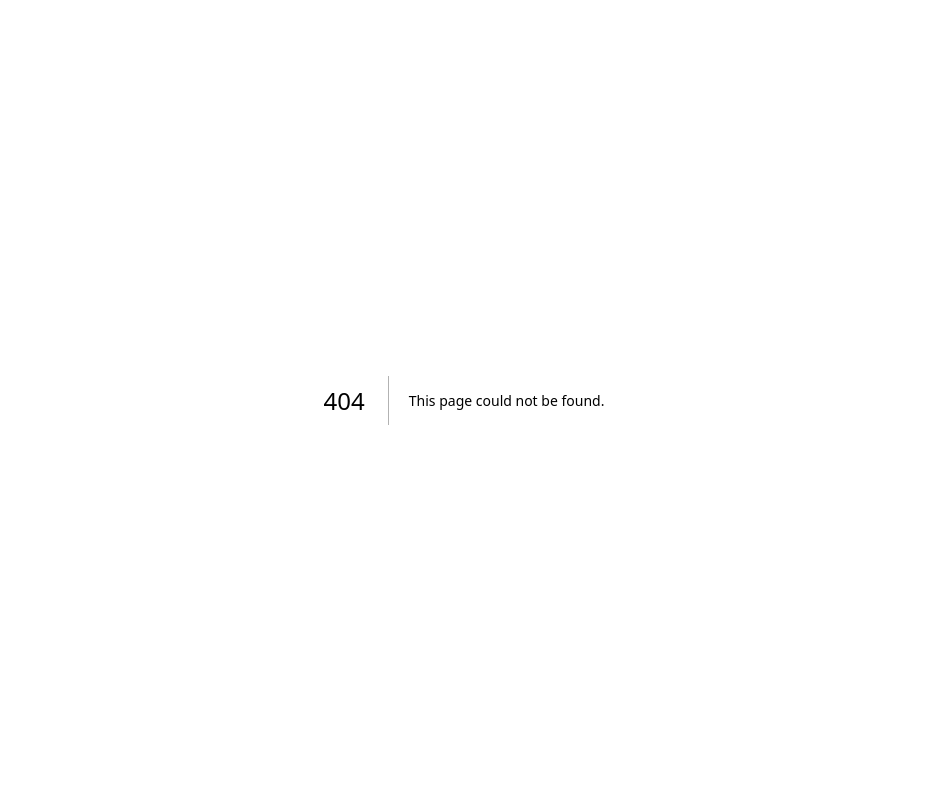
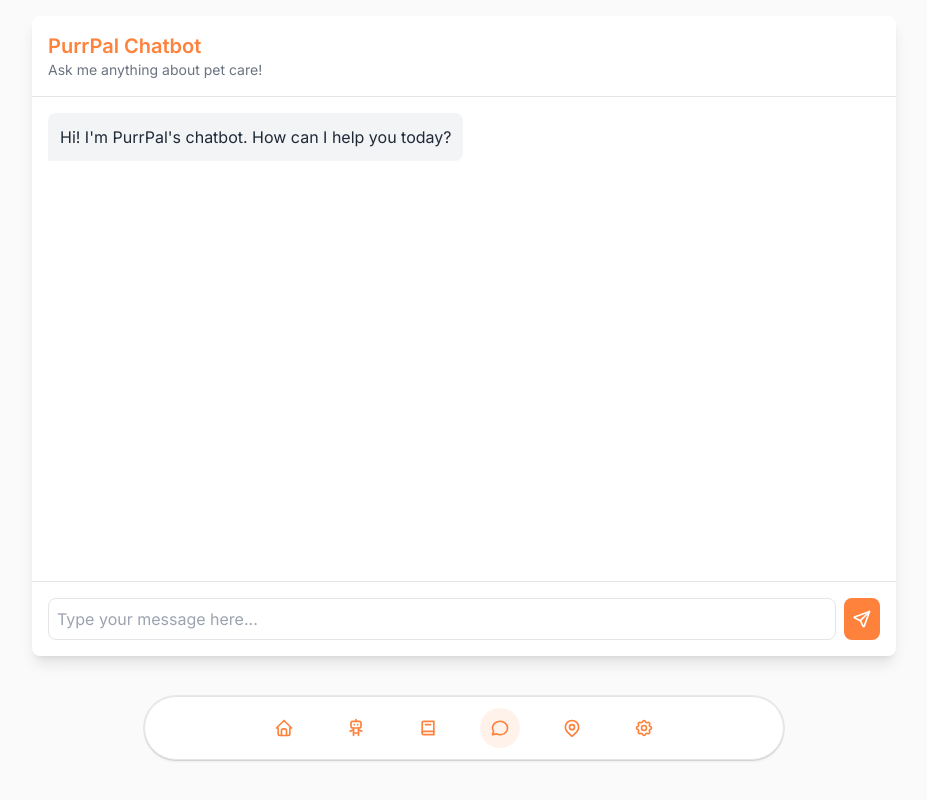
Before and after one commit to Hidayattt24/PURRPAL, a Next.js app in the folder frontend/: page /main/chatbot in a window 1280 px wide. Before the commit this address had no page. Shown: the whole page, without its empty margins (176-1103 px from the left). Built offline with nearby package versions, Linux system fonts and the light colour scheme.

Commit message:
feat : add navbar chabot

```diff
--- /dev/null
+++ b/frontend/src/app/main/chatbot/page.tsx
@@ -0,0 +1,82 @@
+"use client";
+
+import { useState } from "react";
+import { IconSend } from "@tabler/icons-react";
+
+export default function ChatbotPage() {
+  const [messages, setMessages] = useState<Array<{ text: string; isUser: boolean }>>([
+    { text: "Hi! I'm PurrPal's chatbot. How can I help you today?", isUser: false },
+  ]);
+  const [inputMessage, setInputMessage] = useState("");
+
+  const handleSendMessage = async () => {
+    if (!inputMessage.trim()) return;
+
+    // Add user message
+    setMessages((prev) => [...prev, { text: inputMessage, isUser: true }]);
+
+    // Clear input
+    setInputMessage("");
+
+    // TODO: Add actual chatbot integration here
+    // For now, we'll just add a mock response
+    setTimeout(() => {
+      setMessages((prev) => [
+        ...prev,
+        { text: "Thanks for your message! Our chatbot integration is coming soon.", isUser: false },
+      ]);
+    }, 1000);
+  };
+
+  return (
+    <div className="container mx-auto max-w-4xl p-4">
+      <div className="bg-white rounded-lg shadow-lg min-h-[80vh] flex flex-col">
+        {/* Chat header */}
+        <div className="p-4 border-b">
+          <h1 className="text-xl font-semibold text-[#FF823C]">PurrPal Chatbot</h1>
+          <p className="text-sm text-gray-500">Ask me anything about pet care!</p>
+        </div>
+
+        {/* Chat messages */}
+        <div className="flex-1 p-4 overflow-y-auto space-y-4">
+          {messages.map((message, index) => (
+            <div
+              key={index}
+              className={`flex ${message.isUser ? "justify-end" : "justify-start"}`}
+            >
+              <div
+                className={`max-w-[80%] p-3 rounded-lg ${
+                  message.isUser
+                    ? "bg-[#FF823C] text-white rounded-br-none"
+                    : "bg-gray-100 text-gray-800 rounded-bl-none"
+                }`}
+              >
+                {message.text}
+              </div>
+            </div>
+          ))}
+        </div>
+
+        {/* Chat input */}
+        <div className="p-4 border-t">
+          <div className="flex gap-2">
+            <input
+              type="text"
+              value={inputMessage}
+              onChange={(e) => setInputMessage(e.target.value)}
+              onKeyPress={(e) => e.key === "Enter" && handleSendMessage()}
+              placeholder="Type your message here..."
+              className="flex-1 p-2 border rounded-lg focus:outline-none focus:ring-2 focus:ring-[#FF823C]"
+            />
+            <button
+              onClick={handleSendMessage}
+              className="p-2 bg-[#FF823C] text-white rounded-lg hover:bg-[#FF823C]/90 transition-colors"
+            >
+              <IconSend className="w-5 h-5" />
+            </button>
+          </div>
+        </div>
+      </div>
+    </div>
+  );
+}
--- a/frontend/src/app/main/layout.tsx
+++ b/frontend/src/app/main/layout.tsx
@@ -7,6 +7,7 @@ import {
   IconBook2,
   IconMapPin,
   IconSettings,
+  IconMessageCircle,
 } from "@tabler/icons-react";
 import {
   AnimatePresence,
@@ -34,6 +35,11 @@ const navItems = [
     name: "Modul Edukasi",
     icon: <IconBook2 className="w-5 h-5 text-[#FF823C]" />,
     href: "/main/modul",
+  },
+  {
+    name: "Chatbot",
+    icon: <IconMessageCircle className="w-5 h-5 text-[#FF823C]" />,
+    href: "/main/chatbot",
   },
   {
     name: "Direktori Layanan",
```
